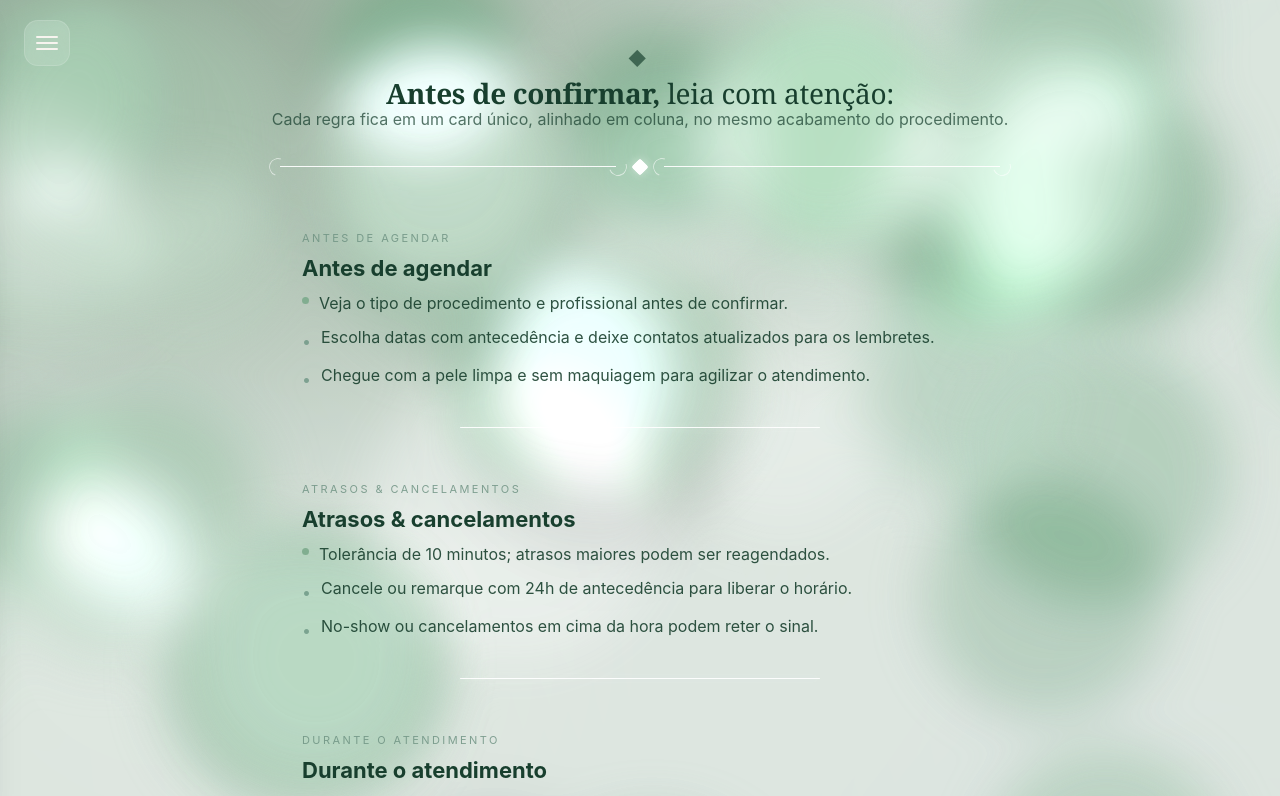
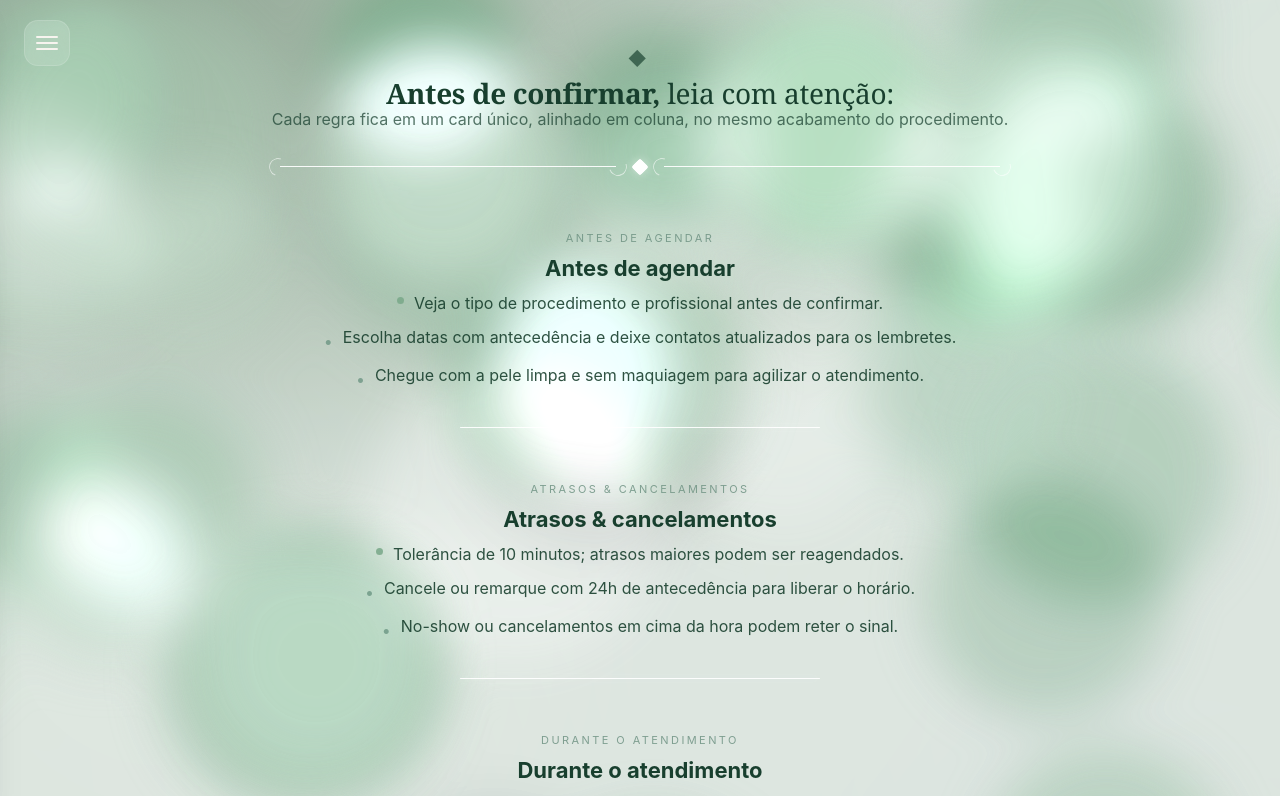
Before and after one commit to leoxavier3914-arch/rbagenda, a Next.js app: page /regras in a window 1280 px wide. Shown: the top 796 px of the page. Built offline with nearby package versions, Linux system fonts and the light colour scheme; no server answers.

Commit message:
Center align rule page content

```diff
--- a/src/app/(client)/regras/rules.module.css
+++ b/src/app/(client)/regras/rules.module.css
@@ -82,6 +82,8 @@
 .cardInner {
   display: grid;
   gap: 10px;
+  justify-items: center;
+  text-align: center;
 }
 
 .eyebrow {
@@ -102,7 +104,8 @@
   display: flex;
   flex-wrap: wrap;
   gap: 10px 14px;
-  align-items: flex-start;
+  align-items: center;
+  justify-content: center;
   font-size: clamp(14px, 2.6vw, 16px);
   color: color-mix(in srgb, var(--ink) 90%, transparent);
   line-height: 1.5;
```
